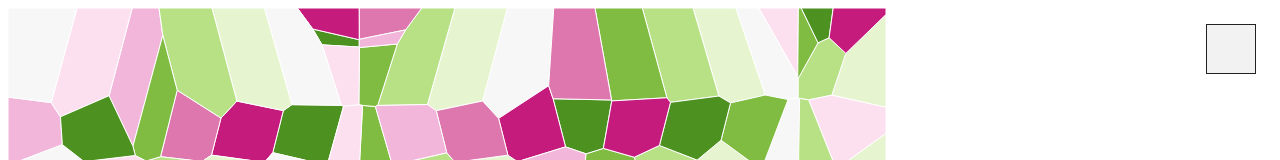
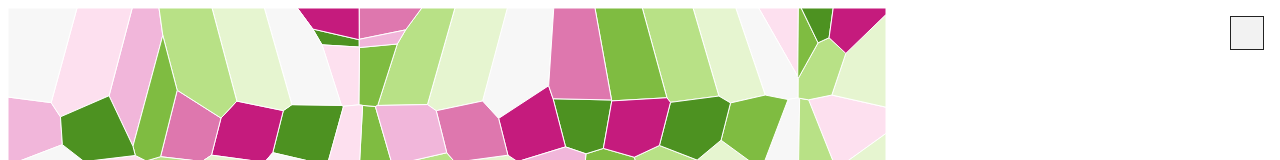
Before and after one commit to DrkSephy/NOAA-Projects, a plain HTML site: page voronai/voronoi.html in a window 1280 px wide. Shown: the top 160 px of the page. Drawn offline with nearby package versions, Linux system fonts and the light colour scheme.

Commit message:
Removing console logs

```diff
--- a/voronai/voronoi.html
+++ b/voronai/voronoi.html
@@ -37,7 +37,7 @@
       right: 0;
       margin: 1em 1em 0 0;
       padding: 1em;
-      font-size: 1.5em;
+      font-size: 1.0em;
       background-color: #F2F2F2;
       border: 1px solid #222222;
     }
@@ -55,8 +55,8 @@
 </style>
 <body>
 <script src="http://d3js.org/d3.v3.min.js"></script>
+
 <script>
-
 d3.json('granule-data.json', function(error, json) {
     var width = 878,
         height = 500;
@@ -91,18 +91,15 @@ d3.json('granule-data.json', function(error, json) {
       .attr('d', function(d) { return 'M' + d.join('L') + 'Z'; })
       .attr('id', function(d, i) { return i; })
       .on('mouseover', function(d){
-          // console.log(this.LATITUDE);
           text.style('display', 'block')
           .html("LATITUDE: " + d.point.LATITUDE + "<br/>" +
                 "LONGITUDE: " + d.point.LONGITUDE + "<br/>" +
                 "ID: " + d.point.ID + "<br/>" +
                 "IMAGE: " + d.point.IMAGE );
-          console.log("Latitude: " + d.point.LATITUDE + " " + "Longitude: " + d.point.LONGITUDE);
       })
       .on('mouseout', function(d){
           text.style('display', 'block')
           .text("Out of bounds");
-          // console.log("moving");
       });
 });
 
```
